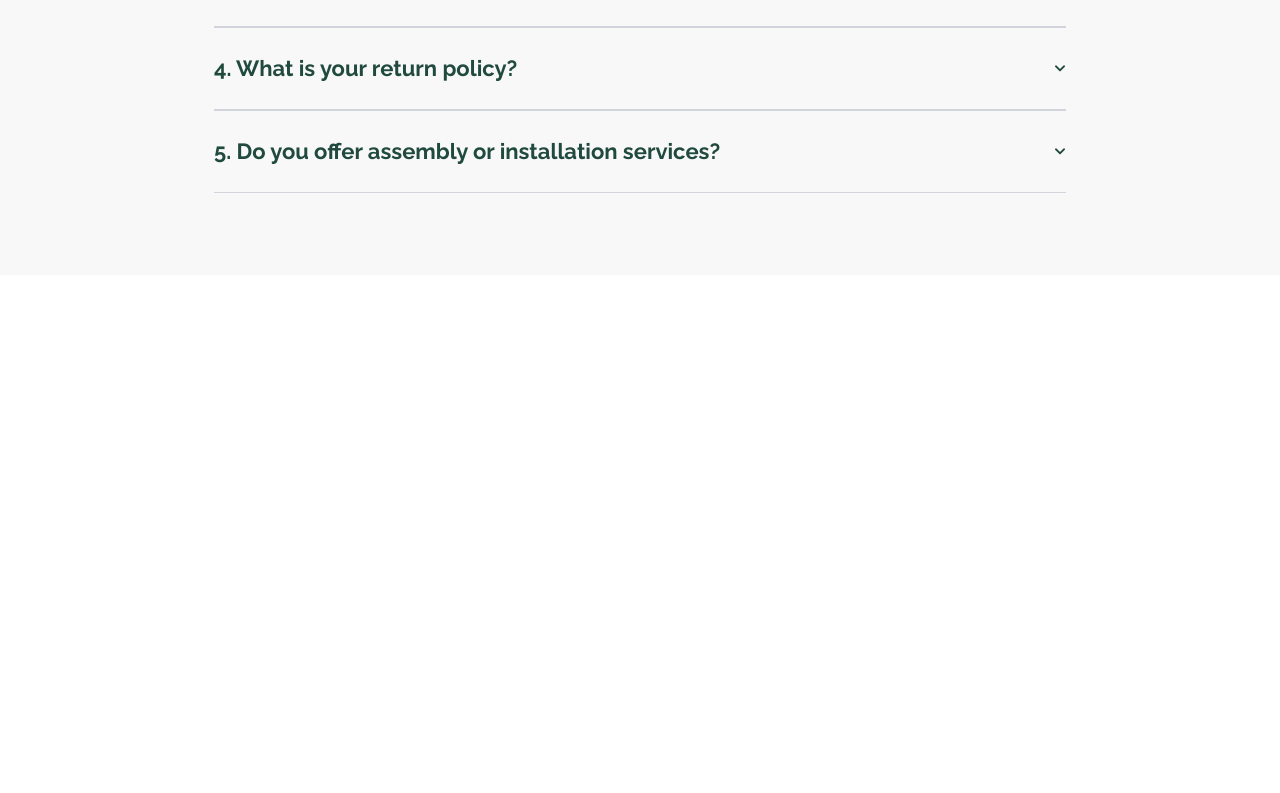
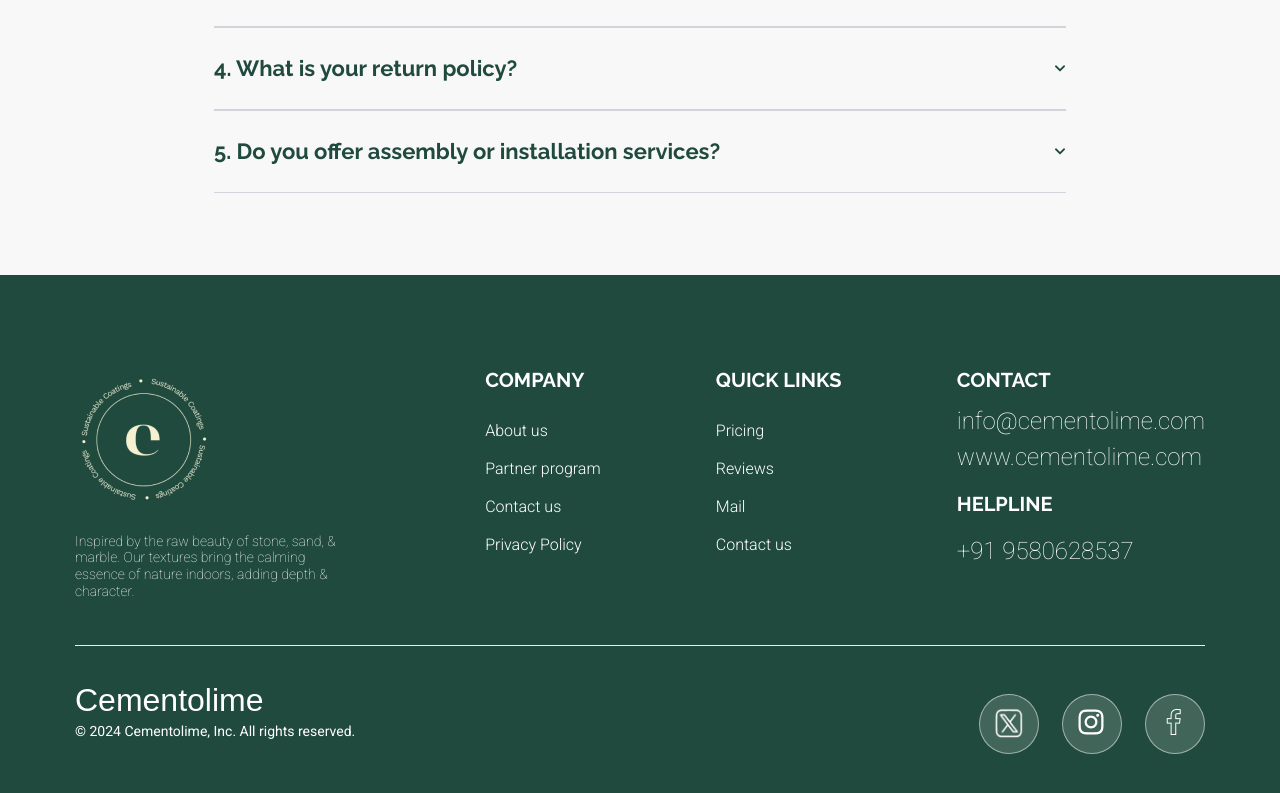
Before and after one commit to ayush2390/amartesh-dualite, a React (Vite) app: page / in a window 1280 px wide. Shown: the part 6412-7205 px from the top of the page. Before the commit the page ends 6687 px from the top, so only its background shows below. Built offline with nearby package versions, Linux system fonts and the light colour scheme; a web font is replaced by a local one.

Commit message:
created footer section

```diff
--- a/src/App.jsx
+++ b/src/App.jsx
@@ -23,9 +23,9 @@ function App() {
       <NewArrivalsSection />
       <CraftsSection />
       {/* <TestimonialSection /> */}
-      <ContactUs />
+       <ContactUs />
       <FAQSection />
-      {/* <Footer /> */}
+      <Footer />
     </div>
   );
 }
--- a/src/components/Footer.jsx
+++ b/src/components/Footer.jsx
@@ -6,38 +6,34 @@ import image3 from "../assets/facebook.png";
 
 const Footer = () => {
   return (
-    <footer className="bg-[#214A3E] flex  text-white px-[75px] pt-[96px] w-full max-md:h-[980px] max-sm:h-[1566px] max-sm:px-[50px]">
-      <div className="flex flex-col w-full max-md:gap-[96px] max-sm:gap-[69px]">
+    <footer className="bg-[#214A3E] flex  text-white px-[75px] pt-[96px] w-full max-md:h-[980px] max-zsm:h-[1566px] max-zsm:px-[50px] ">
+      <div className="flex flex-col w-full max-zmd:gap-[96px] max-sm:gap-[69px]">
         {/* Logo and Description */}
         {/* <div className="flex h-[246px] flex justify-between w-[1290px] mb-[96px] "> */}
-        <div className="flex justify-between   max-md:flex-col max-md:gap-[96px] max-sm:gap-[14px] ">
-          <div className="flex justify-between  w-[40%] max-md:w-full  ">
-            <div className="flex w-full justify-between max-md:gap-[21.42%] max-md:items-center max-sm:flex-col max-sm:justify-center  max-sm:gap-[84px] max-sm:h-[536px]">
-              <div className=" pr-[17px]  pb-[45px] w-[295px] flex   flex-col gap-[25px] max-md:pb-[0px] max-sm:items-center max-sm:pr-0">
-                <div className="flex items-center space-x-3">
+        <div className="flex justify-between flex-wrap max-zmd:grid max-zmd:grid-cols-2 max-zmd:gap-[96px] max-zsm:flex max-zsm:flex-col ">
+          <div className="pr-[17px] pb-[45px] max-w-[295px]   flex flex-col gap-[25px] max-md:pb-0 max-zsm:items-center max-zsm:max-w-[580px] max-sm:pr-0">
+            <div className="flex items-center space-x-3 ">
               <img src={image} alt="Logo" className="h-[137px] w-[139px]" />
             </div>
-                <p className="text-[14px] tracking-[5%] leading-[120%] text-left font-roboto font-light max-sm:text-center max-sm:text-[12px]">
-                  Inspired by the raw beauty of stone, sand, & marble. Our
-                  textures bring the calming essence of nature indoors, adding
-                  depth & character.
+            <p className="text-[14px] tracking-[5%] leading-[120%] text-left font-roboto font-extralight max-zsm:text-center max-sm:text-[12px]">
+              Inspired by the raw beauty of stone, sand, & marble. Our textures
+              bring the calming essence of nature indoors, adding depth &
+              character.
             </p>
           </div>
 
-              {/* Company Links */}
-              <div className=" flex flex-col gap-[27px] text-left h-[247px] max-md:h-[204px] ">
-                <h3 className="font-bold font-raleway leading-[18px] text-[20px]">
+          <div className="flex flex-col gap-[27px] text-left h-[247px] max-md:h-[204px]">
+            <h3 className="font-bold font-raleway leading-[18px] text-[20px] max-zsm:text-center">
               COMPANY
             </h3>
-                <ul className="space-y-2 max-sm:text-center">
+            <ul className="space-y-2 max-zsm:text-center">
               <li className="text-[16px] font-roboto font-light leading-[30px]">
                 About us
               </li>
-                  <li className="text-[16px] font-roboto font-light  leading-[30px]">
+              <li className="text-[16px] font-roboto font-light leading-[30px]">
                 Partner program
               </li>
-
-                  <li className="text-[16px] font-roboto font-light  leading-[30px]">
+              <li className="text-[16px] font-roboto font-light leading-[30px]">
                 Contact us
               </li>
               <li className="text-[16px] font-roboto font-light leading-[30px]">
@@ -45,44 +41,38 @@ const Footer = () => {
               </li>
             </ul>
           </div>
-            </div>
-          </div>
 
-          {/* Quick Links */}
-          <div className="flex   justify-between w-[40%] max-md:w-full max-md:gap-[43.53%] max-sm:flex-col max-sm:items-center max-sm:gap-[52px] ">
-            <div className="flex flex-col gap-[27px] text-left ">
-              <h3 className="font-bold font-raleway  leading-[18px] text-[20px]">
+          <div className="flex flex-col gap-[27px] text-left">
+            <h3 className="font-bold font-raleway leading-[18px] text-[20px] max-zsm:text-center">
               QUICK LINKS
             </h3>
-              <ul className="space-y-2 max-md:space-y-[13px] max-sm:text-center">
-                <li className="text-[16px] font-roboto font-light  leading-[30px]">
+            <ul className="space-y-2 max-md:space-y-[13px] max-zsm:text-center">
+              <li className="text-[16px] font-roboto font-light leading-[30px]">
                 Pricing
               </li>
-                <li className="text-[16px] font-roboto font-light  leading-[30px]">
+              <li className="text-[16px] font-roboto font-light leading-[30px]">
                 Reviews
               </li>
-                <li className="text-[16px] font-roboto font-light  leading-[30px]">
+              <li className="text-[16px] font-roboto font-light leading-[30px]">
                 Mail
               </li>
-                <li className="text-[16px]  font-roboto font-light  leading-[30px]">
+              <li className="text-[16px] font-roboto font-light leading-[30px]">
                 Contact us
               </li>
             </ul>
           </div>
 
-            {/* Contact Info */}
-            <div className="text-left space-y-[14px] max-sm:text-center max-sm:h-[246px]">
-              <h3 className="font-bold font-raleway text-[20px]">CONTACT</h3>
-              <p className=" text-[24px] font-roboto font-extralight max-md:text-[20px] max-sm:text-[16px]">
+          <div className="text-left space-y-[14px] max-zsm:text-center max-sm:h-[246px]">
+            <h3 className="font-bold font-raleway text-[20px] leading-[18px]">CONTACT</h3>
+            <p className="text-[24px] font-roboto font-extralight max-md:text-[20px] max-ysm:text-[16px]">
               info@cementolime.com
               <br />
               www.cementolime.com
             </p>
             <p className="font-bold font-raleway text-[20px]">HELPLINE</p>
-              <p className="text-[24px] font-roboto font-extralight  max-md:text-[20px] max-sm:text-[16px]">
+            <p className="text-[24px] font-roboto font-extralight max-md:text-[20px] max-sm:text-[16px]">
               +91 9580628537
             </p>
-            </div>
           </div>
         </div>
 
@@ -91,7 +81,7 @@ const Footer = () => {
           <div className="border-t border-[#F5F0D0]   "></div>
 
           {/* Footer Bottom */}
-          <div className="flex flex-row justify-between items-center h-[155px] pt-[49px] pb-[48px] max-sm:flex-col max-sm:h-[267px]">
+          <div className="flex flex-row justify-between items-center h-[155px] pt-[49px] pb-[48px] max-xsm:flex-col max-xsm:h-[267px]">
             {/* Left-side content */}
             <div className="w-[306px] h-[71px] flex flex-col gap-[9px] py-[1px] max-sm:text-center">
               <h2 className="text-[32px] leading-[22px] font-italiana">
@@ -104,7 +94,7 @@ const Footer = () => {
 
             {/* Right-side (Social Media Icons) */}
             {/* <div className="flex w-[226px] gap-[23px]  mr-[100px] max-md:mr-0 "> */}
-            <div className="flex gap-[23px]  mr-[100px] max-md:mr-0 ">
+            <div className="flex gap-[23px]">
               <div className="w-[60px] h-[60px] rounded-full bg-white bg-opacity-15 border-white border-[1px] border-opacity-50	 px-[13px] py-[12px]">
                 <img src={image1} />
               </div>
--- a/tailwind.config.js
+++ b/tailwind.config.js
@@ -9,6 +9,10 @@ export default {
       ssm: "495px",
       xmd: "1020px",
       ymd: "680px",
+      zmd: "950px",
+      xsm: "477px",
+      ysm: "520px",
+      zsm: "580px",
     },
     extend: {
       fontFamily: {
```
Lines whose indentation alone changed are shown as unchanged.
